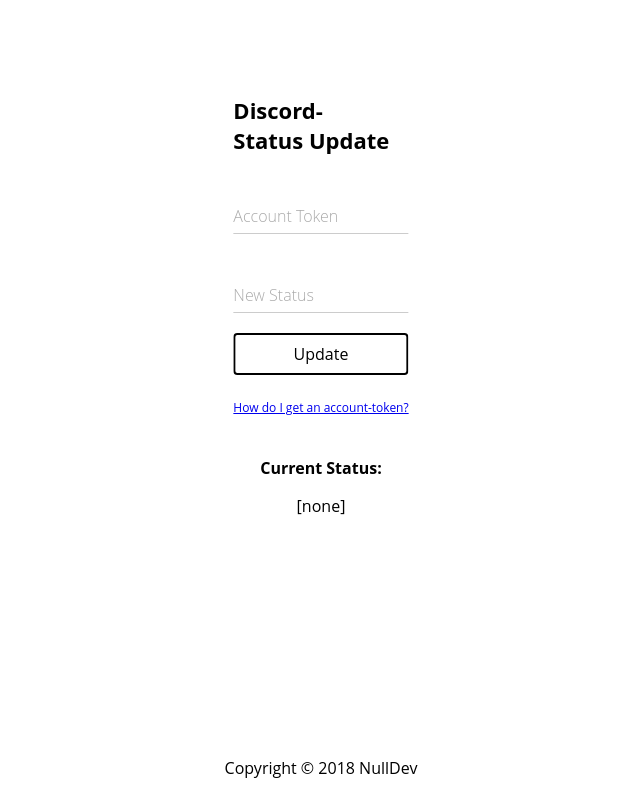
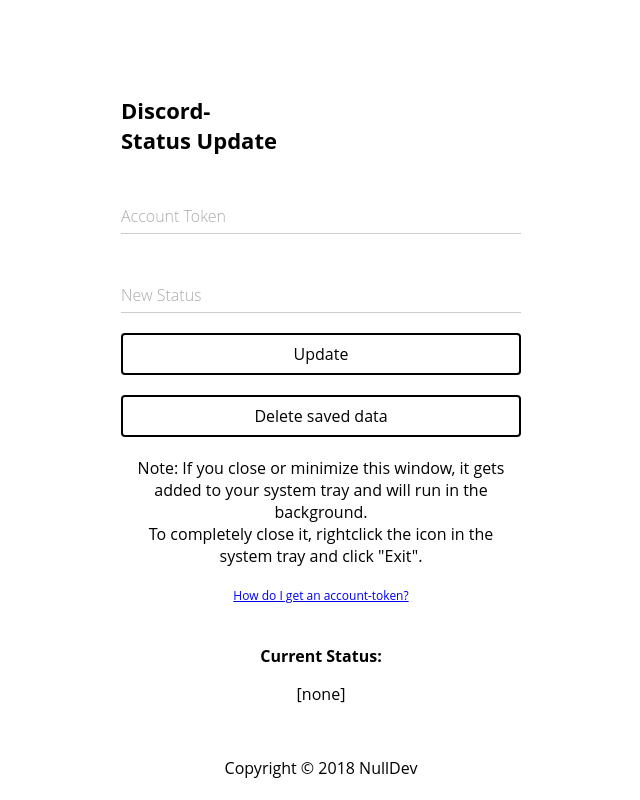
Before and after one commit to NLDev/Discord-IsPlaying, an Electron app: page views/app.html in a window 800 px wide. Shown: the whole page, without its empty margins (79-719 px from the left). Drawn offline with nearby package versions, Linux system fonts and the light colour scheme; no server answers.

Commit message:
Added infor and clear button

```diff
--- a/views/app.html
+++ b/views/app.html
@@ -23,6 +23,13 @@
                 </div>
                 <center>
                     <a href="#" id="submit" class="dip--sub--btn">Update</a>
+                    <a href="#" id="delete" class="dip--sub--btn">Delete saved data</a>
+
+                    <p class="dip--note">
+                        Note: If you close or minimize this window, it gets added to your system tray and will run in the background.<br>
+                        To completely close it, rightclick the icon in the system tray and click "Exit".
+                    </p>
+
                     <a href="#" id="t-help" class="dip--help">How do I get an account-token?</a>
                     <br>
                     <p class="dip--status">Current Status:</p>
```
